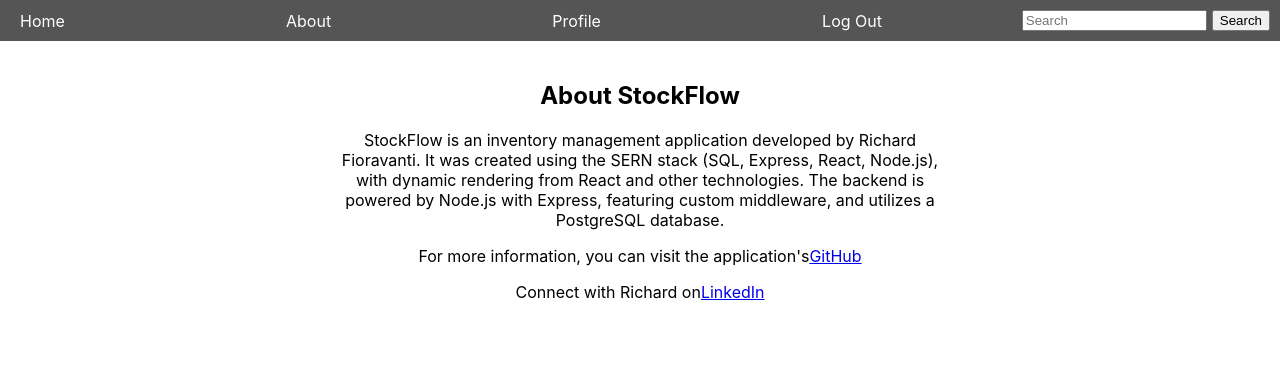
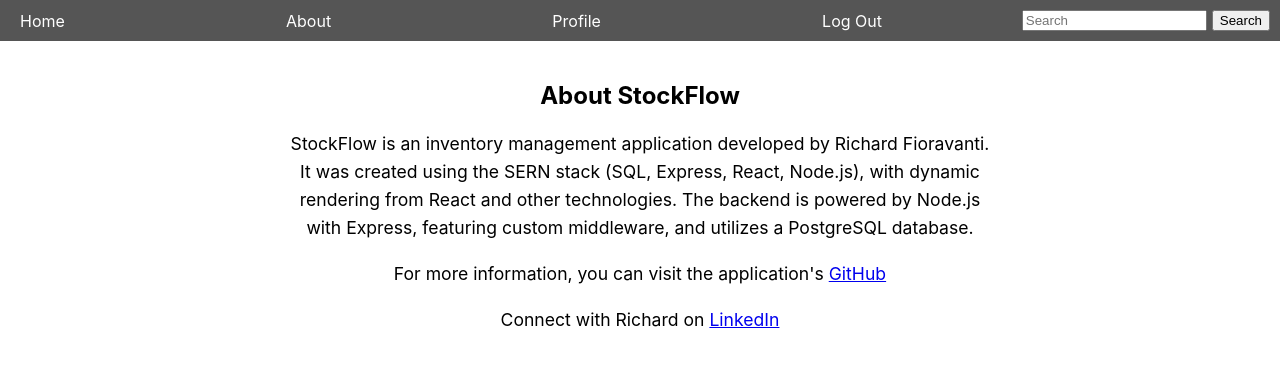
Before and after one commit to rdfioravanti/StockFlow, a React (Create React App) app in the folder frontend/: page /about in a window 1280 px wide. Shown: the top 366 px of the page. Built offline with nearby package versions, Linux system fonts and the light colour scheme; sample sign-in values are in the browser's storage.

Commit message:
Finished about page styling

```diff
--- a/frontend/src/components/pages/AboutPage.js
+++ b/frontend/src/components/pages/AboutPage.js
@@ -12,18 +12,18 @@
       <Navbar />
       <div style={{ padding: '20px' }}>
         <h2 style={{textAlign: 'center'}}>About StockFlow</h2>
-        <div style={{textAlign: 'center', maxWidth: '600px', margin: '0 auto'}}>
+        <div style={{textAlign: 'center', maxWidth: '700px', margin: '0 auto', fontSize: '1.1rem', lineHeight: '1.6'}}>
           <p>
             StockFlow is an inventory management application developed by Richard Fioravanti.
             It was created using the SERN stack (SQL, Express, React, Node.js), with dynamic rendering from React and other technologies.
             The backend is powered by Node.js with Express, featuring custom middleware, and utilizes a PostgreSQL database.
           </p>
           <p>
-            For more information, you can visit the application's
+            For more information, you can visit the application's {' '}
             <a href="https://github.com/rdfioravanti/StockFlow" target="_blank" rel="noopener noreferrer">GitHub</a>
           </p>
           <p>
-            Connect with Richard on
+            Connect with Richard on {' '}
             <a href="https://www.linkedin.com/in/richard-fioravanti-6801b4275/" target="_blank" rel="noopener noreferrer">LinkedIn</a>
           </p>
         </div>
```
